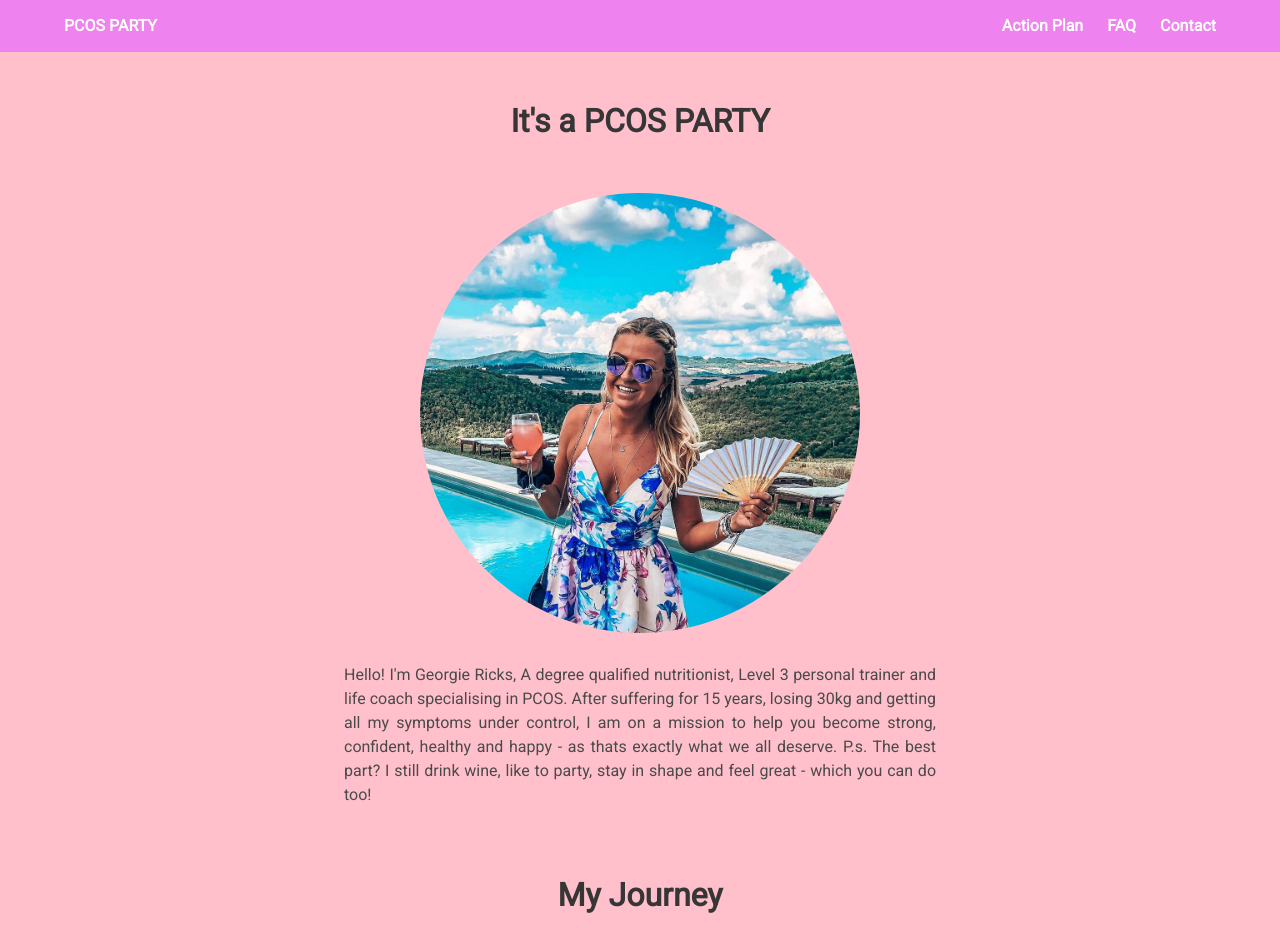
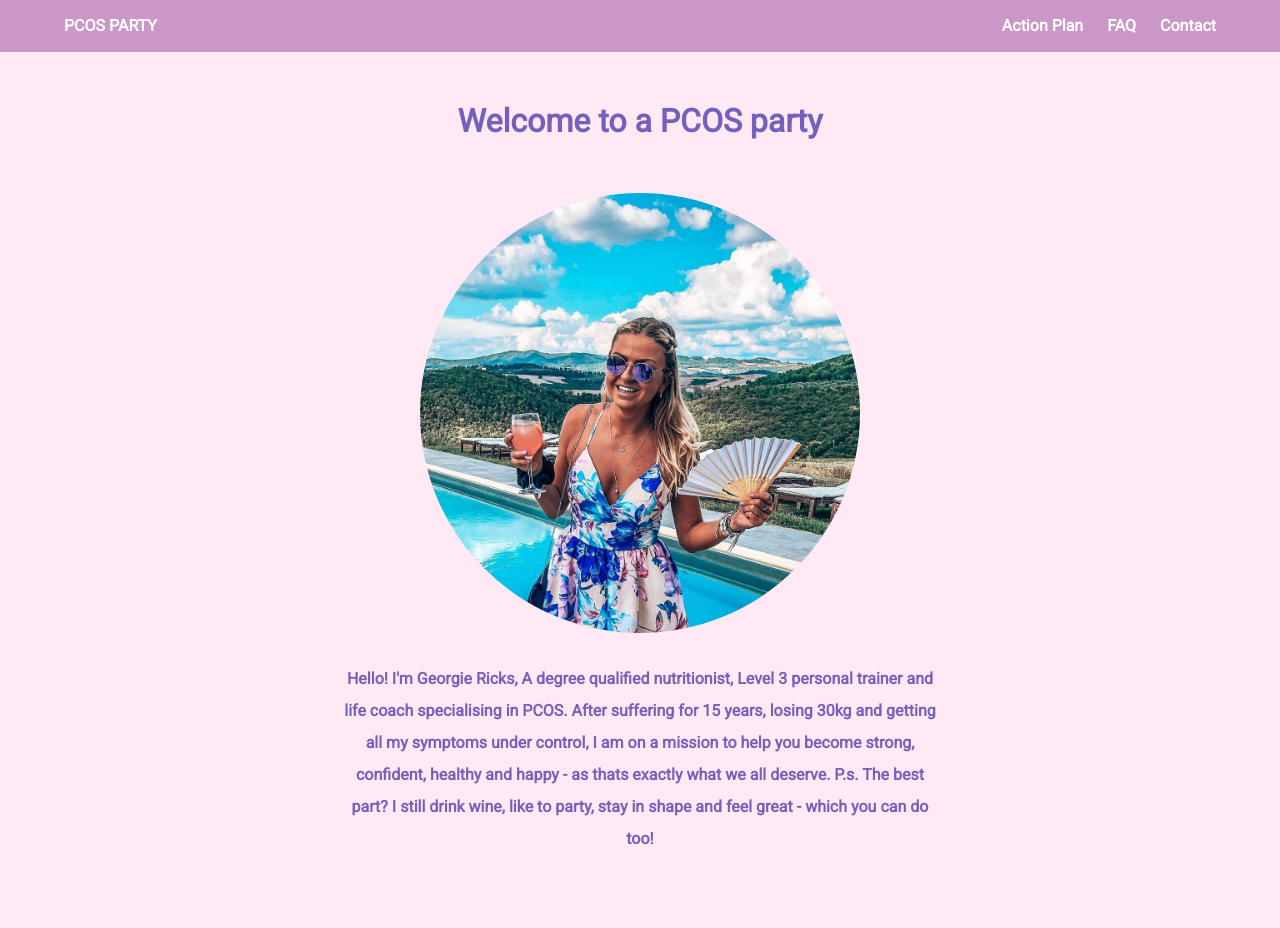
Before and after one commit to Fletch-7/pcos-launch, a React (Create React App) app: page / in a window 1280 px wide. Shown: the top 928 px of the page. Built offline with nearby package versions, Linux system fonts and the light colour scheme.

Commit message:
final draft

```diff
--- a/src/App.scss
+++ b/src/App.scss
@@ -13,12 +13,16 @@ html{
 main {
   min-height: 100vh;
   padding-top: 55px;
-  background-color: #FFC0CB;
+  background-color: #ffe9f4;
+}
+
+#title-main{
+  color:#7561bb ;
 }
 
 //NAVBAR
 #navi{
-  background-color: violet;
+  background-color: #cb97c8;
 }
 nav{
   .navbar-item{
@@ -27,18 +31,24 @@ nav{
   }
 }
 
+a.navbar-item.is-active{
+  background-color: #cb97c8 ;
+}
+
 #navi > div > div.navbar-menu.is-active > div > a{
-  color: violet;
+  color: #7561bb;
 }
 
 .section{
   height: 100%;
   width: 100%;
+  color: #7561bb ;
   // background-image: url("https://www.publicdomainpictures.net/pictures/240000/velka/bright-pink-background.jpg");
   // background-position: center;
   // background-size: cover;
   // background-repeat: no-repeat;
 }
+
 
 
 //HOME
@@ -47,6 +57,9 @@ nav{
   display: flex;
   flex-direction: column;
   align-items: center;
+  color: #7561bb;
+  font-weight: bold;
+  line-height: 2;
 .home-container{
   display: flex;
   flex-direction: column;
@@ -69,8 +82,8 @@ h2{
   padding-top: 70px;
 }
 p{
-  text-align: justify;
-  text-justify: inter-word;
+  text-align: center;
+  // text-justify: inter-word;
   align-content: center;
   align-items: center;
 }
@@ -79,6 +92,12 @@ p{
 }
 .quote{
   font-weight: bold;
+}
+.button{
+  background-color: #7561bb;
+}
+span{
+  color: white;
 }
 }
 
@@ -108,7 +127,7 @@ padding-right: 20px;
 color: white;
 }
 .button{
-  background-color: violet;
+  background-color: #7561bb;
   margin-bottom: 5px;
 }
 span{
@@ -118,6 +137,12 @@ span{
 .t2{
   font-size: 20px;
 }
+#transform{
+  height: 400px;
+  width: 400px;
+  padding-top: 10px;
+  padding-bottom: 10px;
+  }
 }
 
 
@@ -125,6 +150,7 @@ span{
 #faq-title{
   text-align: center;
   font-size: 45px;
+  color: #7561bb;
 }
 .service{
   display: flex;
@@ -132,6 +158,7 @@ span{
   align-items: center;
   text-align: justify;
   text-justify: inter-word;
+  color: #7561bb;
 .service-container{
   display: flex;
   flex-direction: column;
@@ -152,6 +179,13 @@ li{
 }
 .service-sub{
   font-weight: bolder;
+}
+.button{
+  background-color: #7561bb;
+}
+span{
+  color: white;
+  font-weight: bold;
 }
 }
 
@@ -199,7 +233,7 @@ li{
     font-weight: bold;
   }
   .button{
-    background-color: violet;
+    background-color: #7561bb;
     margin-bottom: 5px;
   }
   .pic-container{
--- a/src/components/common/Contact.js
+++ b/src/components/common/Contact.js
@@ -9,7 +9,7 @@ class Contact extends React.Component{
       <section className="section" >
         <div className="contact">
         <div className="container">
-        <h1 className="title">Contact</h1>
+        <h1 className="title"id="title-main">Contact</h1>
         <br/>
         <p>I want to reiterate how you are not alone and I am here to help. I want to cut all the corners for you and teach you everything I know so you can lose weight, feel amazing and be on the right path to living your best life. </p>
         <br/>
--- a/src/components/common/FAQ.js
+++ b/src/components/common/FAQ.js
@@ -1,4 +1,5 @@
 import React from 'react'
+import { Link } from 'react-router-dom'
 
 import G1 from '../assets/gym-2.JPG'
 import G2 from '../assets/gym-7.JPG'
@@ -12,7 +13,7 @@ class FAQ extends React.Component{
 
       <div className="service">
         <div className="service-container">
-          <h2 className="title">The PCOS Party E-book</h2>
+          <h2 className="title" id="title-main">The PCOS Party E-book</h2>
           <br/>
             <p>A 200 page ebook that I developed over several years from my education, experience and knowledge. It's all of my advice and information that I would have loved to have available to me 10 years ago. The great thing for you is that you don't have to take years of trial and error, and spend money on qualifications to figure it out.</p>
             <br/>
@@ -38,7 +39,7 @@ class FAQ extends React.Component{
 
       <div className="service">
         <div className="service-container">
-          <h2 className="title">PCOS 1-1 Coaching</h2>
+          <h2 className="title" id="title-main">PCOS 1-1 Coaching</h2>
           <br/>
             <p>We work closely together to get yourhealthy habits locked down so that you can live your best life and enjoy your new energy, a transformed body and positive mindset.</p>
             <br/>
@@ -68,10 +69,16 @@ class FAQ extends React.Component{
 
       <div className="service">
         <div className="service-container">
-          <h2 className="title">Personal Training</h2>
+          <h2 className="title" id="title-main">Personal Training</h2>
           <br/>
             <p>As a qualified Level 2 and 3 personal trainer, 1 to 1 sessions are available over video or zoom call only.</p>
         </div>
+      </div>
+
+      <br/>
+
+      <div className="service">
+      <Link to="/contact" className="button" alt="link"><span>CLICK NOW! For your FREE consultation call</span></Link>
       </div>
 
       <br/>
--- a/src/components/common/Home.js
+++ b/src/components/common/Home.js
@@ -1,4 +1,6 @@
 import React from 'react'
+import { Link } from 'react-router-dom'
+
 import Profile from '../assets/gym-3.JPG'
 import T1 from '../assets/transform-1.JPG'
 import T2 from '../assets/transform-2.JPG'
@@ -10,12 +12,12 @@ class Home extends React.Component{
     return(
       <section className="section">
         <div className="home-body">
-          <h1 className="title">It's a PCOS PARTY</h1>
+          <h1 className="title" id="title-main">Welcome to a PCOS party</h1>
           <div className="home-container">
             <img src={Profile} id="profile" alt="profile"/>
             <p className="intro">Hello! I'm Georgie Ricks, A degree qualified nutritionist, Level 3 personal trainer and life coach specialising in PCOS. After suffering for 15 years, losing 30kg and getting all my symptoms under control, I am on a mission to help you become strong, confident, healthy and happy - as thats exactly what we all deserve. P.s. The best part? I still drink wine, like to party, stay in shape and feel great - which you can do too! </p>
 
-          <h2 className="title">My Journey</h2>
+          <h2 className="title" id="title-main">My Journey</h2>
           <img src={T1} id="transform" alt="transformation"/>
           <p className="quote">Are you constantly tired, puffy and bloated?</p>
           <br/>
@@ -25,12 +27,14 @@ class Home extends React.Component{
           <br/>
           <p className="quote"> Don’t worry, that was me. I was in the same boat, so can totally relate. </p>
           <br/>
-          <p className="quote">With just a few simple steps and lifestyle changes I managed to shift the pounds and get a spring back in my step once and for all!</p>
+          <p className="quote"> I managed to turn my life around for the better.</p>
           <img src={T2} id="transform" alt="transformation"/>
           <p className="quote">Let me help you love yourself again and live your best life.</p>
           <br/>
           <p className="quote">We’ve only got one at the end of the day so let’s make it count!</p>
           <img src={T3} id="transform" alt="transformation"/>
+          <br/>
+          <Link to="/contact" className="button" alt="link"><span>CLICK NOW! For your FREE consultation call</span></Link>
           </div>
         </div>
       </section>
--- a/src/components/common/Navbar.js
+++ b/src/components/common/Navbar.js
@@ -12,7 +12,7 @@ class Navbar extends React.Component{
   render(){
     const { navbarOpen } = this.state
     return(
-      <nav className="navbar is-fixed-top" id="navi">
+      <nav className="navbar is-fixed-top is-transparent" id="navi">
       <div className="container">
       <div className="navbar-brand">
       <Link className="navbar-item" to="/">PCOS PARTY</Link>
--- a/src/components/forms/Diet.js
+++ b/src/components/forms/Diet.js
@@ -1,4 +1,5 @@
 import React from 'react'
+import T1 from '../assets/transform-1.JPG'
 
 // import G1 from '../assets/beach.JPG'
 
@@ -8,10 +9,12 @@ class Diet extends React.Component{
       <section className="section" id="subscribe">
         <div className="container">
           <div className="faq-body">
-        <h2 className="title">Its a PCOS party everyday!</h2>
-        <h3 className="t2">Please click the link and sign-up to receive your free action plan</h3>
+        <h2 className="title" id="title-main">Its a PCOS party everyday!</h2>
+        <h3 className="t2">Please click the button below and sign-up to receive your free action plan</h3>
         <br/>
-        <a href="http://eepurl.com/g1UQLH" className="button" alt="link"><i className="far fa-smile-beam fa-2x"></i><span>YAAAAAAAAAAS QUEEN!</span></a>
+        <a href="http://eepurl.com/g1UQLH" className="button" alt="link"><i className="far fa-smile-beam fa-2x"></i><span>GET YOUR FREE PLAN TODAY!</span></a>
+        <br/>
+        <img src={T1} id="transform" alt="transformation"/>
         <br/>
         {/* <img src={G1} id="profile" alt="pic"/> */}
         </div>
```
